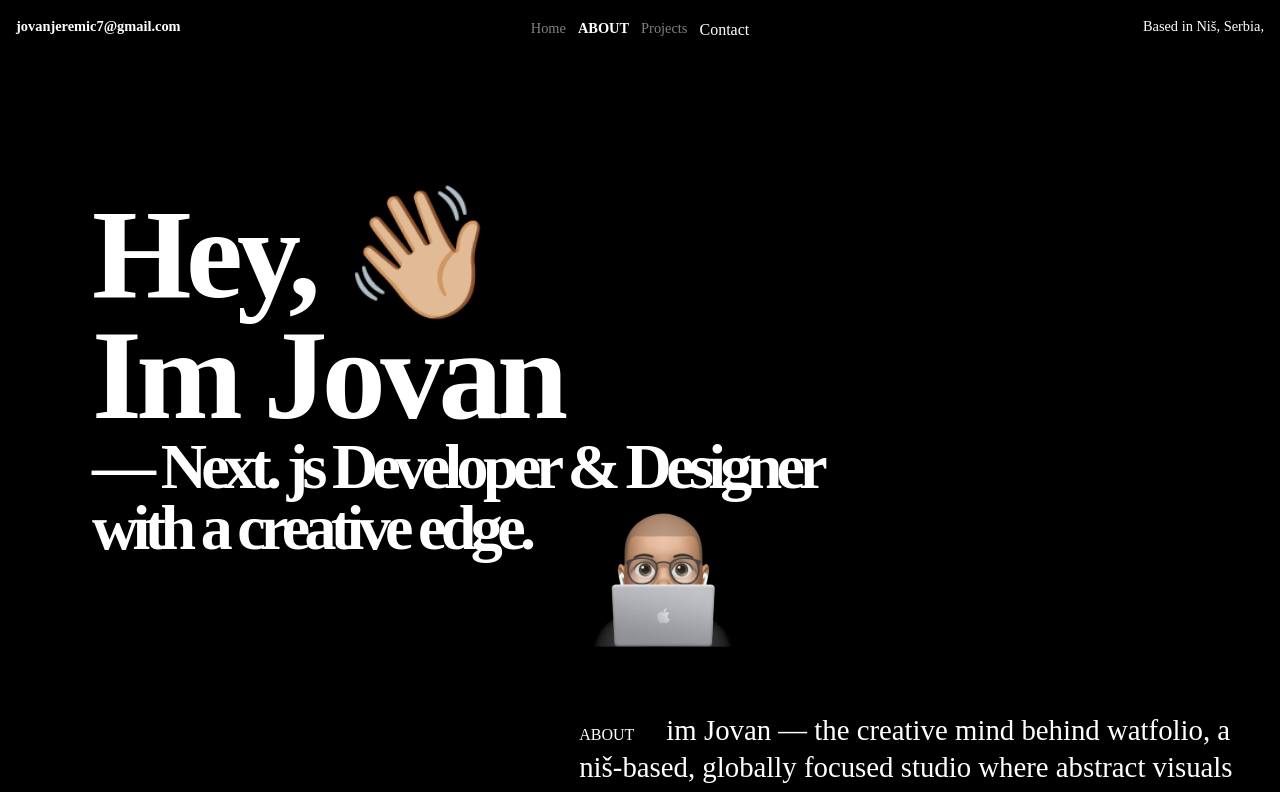
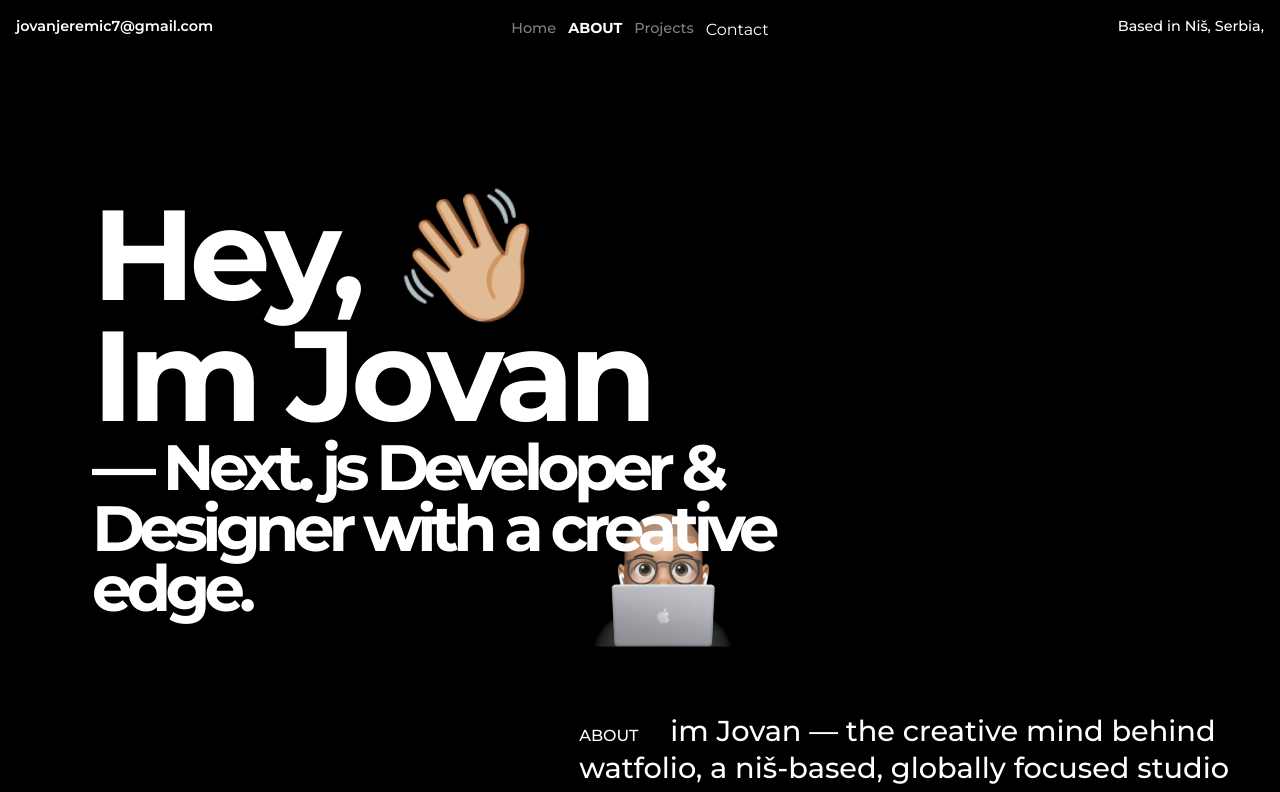
Before and after one commit to Wat02/WatFolio, a Next.js app: page /about in a window 1280 px wide. Shown: the top 792 px of the page. Built offline with nearby package versions, Linux system fonts and the light colour scheme.

Commit message:
Add files via upload

```diff
--- a/app/layout.tsx
+++ b/app/layout.tsx
@@ -12,7 +12,7 @@ const montserrat = Montserrat({
   style: ["normal"],
   subsets: ["latin"],
   display: "swap",
-  variable: "--font-montserrat",
+  variable: "--IBM",
 });
 
 export const metadata: Metadata = {
```
